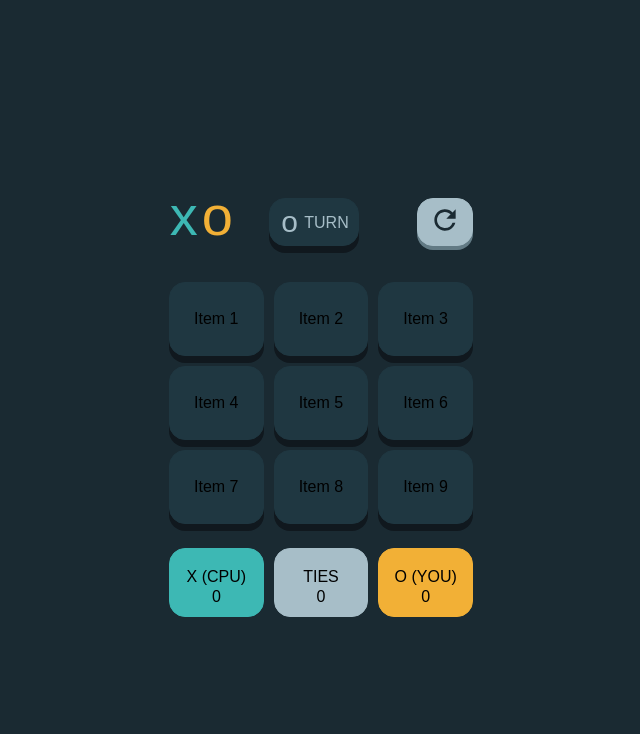
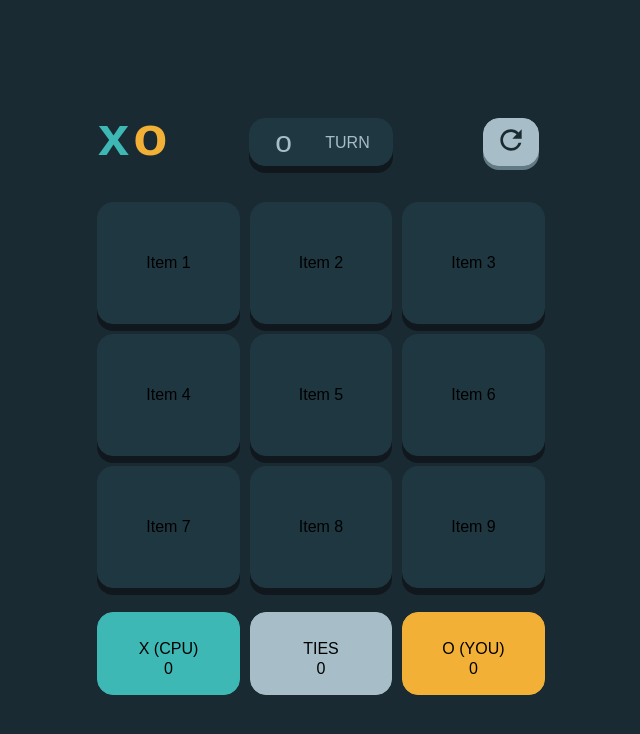
Before and after one commit to DevZibah/Tic-Tac-Toe, a React (Vite) app: page /Cpu in a window 1280 px wide. Shown: the top 734 px of the page, without its empty margins (319-959 px from the left). Built offline with nearby package versions, Linux system fonts and the light colour scheme.

Commit message:
added animation

```diff
--- a/package.json
+++ b/package.json
@@ -10,6 +10,7 @@
   },
   "dependencies": {
     "bootstrap": "^5.3.0-alpha1",
+    "framer-motion": "^8.4.3",
     "react": "^18.2.0",
     "react-dom": "^18.2.0",
     "react-icons": "^4.7.1",
--- a/src/App.jsx
+++ b/src/App.jsx
@@ -2,6 +2,7 @@ import { Routes, Route } from 'react-router-dom'
 import './styles/All.css'
 import Home from './components/Home.tsx'
 import Cpu from './components/Cpu.tsx'
+import Player from './components/Player.tsx'
 import Modal from './components/Modal.tsx'
 
 function App() {
@@ -10,6 +11,7 @@ function App() {
       <Routes>
         <Route path='/' element={<Home />}></Route>
         <Route path='/Cpu' element={<Cpu />}></Route>
+        <Route path='/Player' element={<Player />}></Route>
         <Route path='/Modal' element={<Modal />}></Route>
       </Routes>
     </div>
--- a/src/components/Cpu.tsx
+++ b/src/components/Cpu.tsx
@@ -24,28 +24,28 @@ const Cpu = () => {
         </section>
       </section>
       <section className='sec-two mt-2'>
-        <div className='p-4'>Item 1</div>
-        <div className='p-4'>Item 2</div>
-        <div className='p-4'>Item 3</div>
-        <div className='p-4'>Item 4</div>
-        <div className='p-4'>Item 5</div>
-        <div className='p-4'>Item 6</div>
-        <div className='p-4'>Item 7</div>
-        <div className='p-4'>Item 8</div>
-        <div className='p-4'>Item 9</div>
+        <div className='p-4 p-md-5'>Item 1</div>
+        <div className='p-4 p-md-5'>Item 2</div>
+        <div className='p-4 p-md-5'>Item 3</div>
+        <div className='p-4 p-md-5'>Item 4</div>
+        <div className='p-4 p-md-5'>Item 5</div>
+        <div className='p-4 p-md-5'>Item 6</div>
+        <div className='p-4 p-md-5'>Item 7</div>
+        <div className='p-4 p-md-5'>Item 8</div>
+        <div className='p-4 p-md-5'>Item 9</div>
       </section>
       <section className='sec-three mt-4 text-uppercase'>
-        <div className='div-two'>
+        <div className='div-two p-md-2'>
           <p className='mt-3'>x (cpu)</p>
           <br />
           <p className='div-p'>0</p>
         </div>
-        <div className='div-three'>
+        <div className='div-three p-md-2'>
           <p className='mt-3'>ties</p>
           <br />
           <p className='div-p'>0</p>
         </div>
-        <div className='div-four'>
+        <div className='div-four p-md-2'>
           <p className='mt-3'>o (you)</p>
           <br />
           <p className='div-p'>0</p>
--- a/src/components/Home.tsx
+++ b/src/components/Home.tsx
@@ -1,26 +1,65 @@
 import React from 'react'
 import { Link } from 'react-router-dom'
+import { motion } from 'framer-motion'
 
 const Home = () => {
   return (
     <div className=''>
+      <motion.div
+        initial={{ x: '300px', opacity: 0 }}
+        animate={{ x: 0, opacity: 1 }}
+        transition={{
+          type: 'tween',
+          duration: 1.5,
+        }}
+      >
         <section className='d-flex XandO mx-auto'>
           <p className='x'>x</p>
           <p className='o ms-1'>o</p>
         </section>
+      </motion.div>
+      <motion.div
+        initial={{ x: '-300px', opacity: 0 }}
+        animate={{ x: 0, opacity: 1 }}
+        transition={{
+          type: 'tween',
+          duration: 1.5,
+        }}
+      >
         <div className='pickplayer text-uppercase p-3'>
           <p className='firsttext'>pick player 1's mark</p>
           <article className='first-art p-2 align-middle'>
-          <p className='mt-3'>x</p>
-          <p className='mt-3'>o</p>
+            <p className='mt-3 x-one'>x</p>
+            <p className='mt-3 o-one'>o</p>
           </article>
           <p className='text-uppercase remin mt-3'>remember: X goes first</p>
         </div>
+      </motion.div>
       <section className='text-capitalize mt-4'>
+        <motion.div
+          initial={{ x: '300px', opacity: 0 }}
+          animate={{ x: 0, opacity: 1 }}
+          transition={{
+            type: 'tween',
+            duration: 2,
+          }}
+        >
           <Link to='/Cpu' className='linnk'>
             <p className='cpu p-3'>new game (vs cpu)</p>
           </Link>
+        </motion.div>
+        <motion.div
+          initial={{ x: '-300px', opacity: 0 }}
+          animate={{ x: 0, opacity: 1 }}
+          transition={{
+            type: 'tween',
+            duration: 2,
+          }}
+        >
+          <Link to='/Player' className='linnk'>
             <p className='player p-3'>new game (vs player)</p>
+          </Link>
+        </motion.div>
       </section>
     </div>
   )
--- a/src/components/Modal.tsx
+++ b/src/components/Modal.tsx
@@ -1,5 +1,6 @@
 import React from 'react'
 import { Link } from 'react-router-dom'
+import { motion } from 'framer-motion'
 
 const Modal = (props) => {
   if (!props.show) {
@@ -7,6 +8,8 @@ const Modal = (props) => {
   }
 
   return (
+    <div>
+      <motion.div animate={{ x: 100 }}>
         <div className='modal'>
           <div className='modal-dialog'>
             <div className='modal-content p-5'>
@@ -14,16 +17,18 @@ const Modal = (props) => {
                 <p>restart game?</p>
               </div>
               <section className='sec-five text-uppercase'>
-            <p className='p-2 cancel ms-5' onClick={props.onClose}>
+                <p className='p-2 cancel ms-5 p-md-3' onClick={props.onClose}>
                   no, cancel
                 </p>
                 <Link to='/' className='linnkk'>
-              <p className='p-2 restart'>yes, restart</p>
+                  <p className='p-2 restart p-md-3'>yes, restart</p>
                 </Link>
               </section>
             </div>
           </div>
         </div>
+      </motion.div>
+    </div>
   )
 }
 
--- /dev/null
+++ b/src/components/Player.tsx
@@ -0,0 +1,9 @@
+import React from 'react'
+
+const Player = () => {
+  return (
+    <div>Player</div>
+  )
+}
+
+export default Player
```
Also changed, not shown: src/styles/All.css, 1 other file (tests, documents, lock files or other folders). Lines whose indentation alone changed are shown as unchanged.
